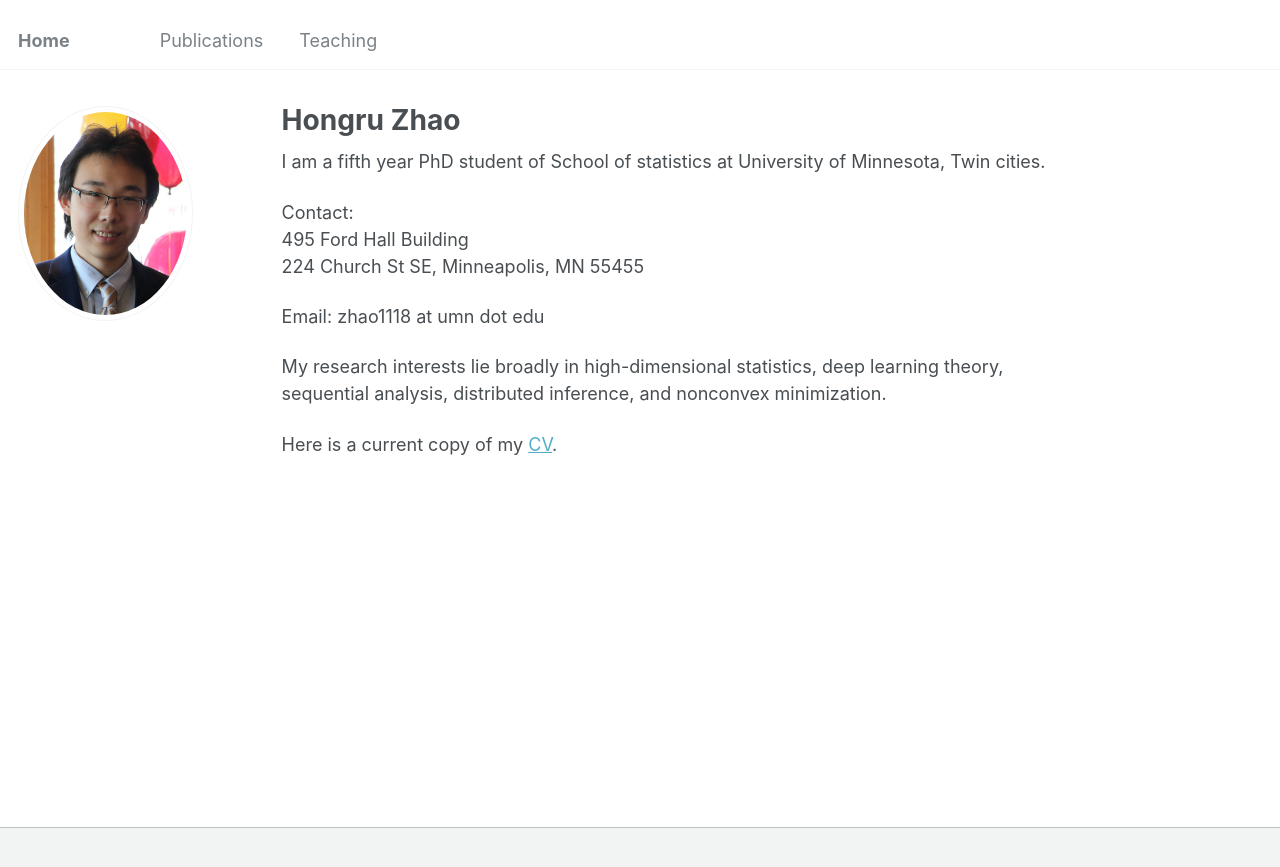
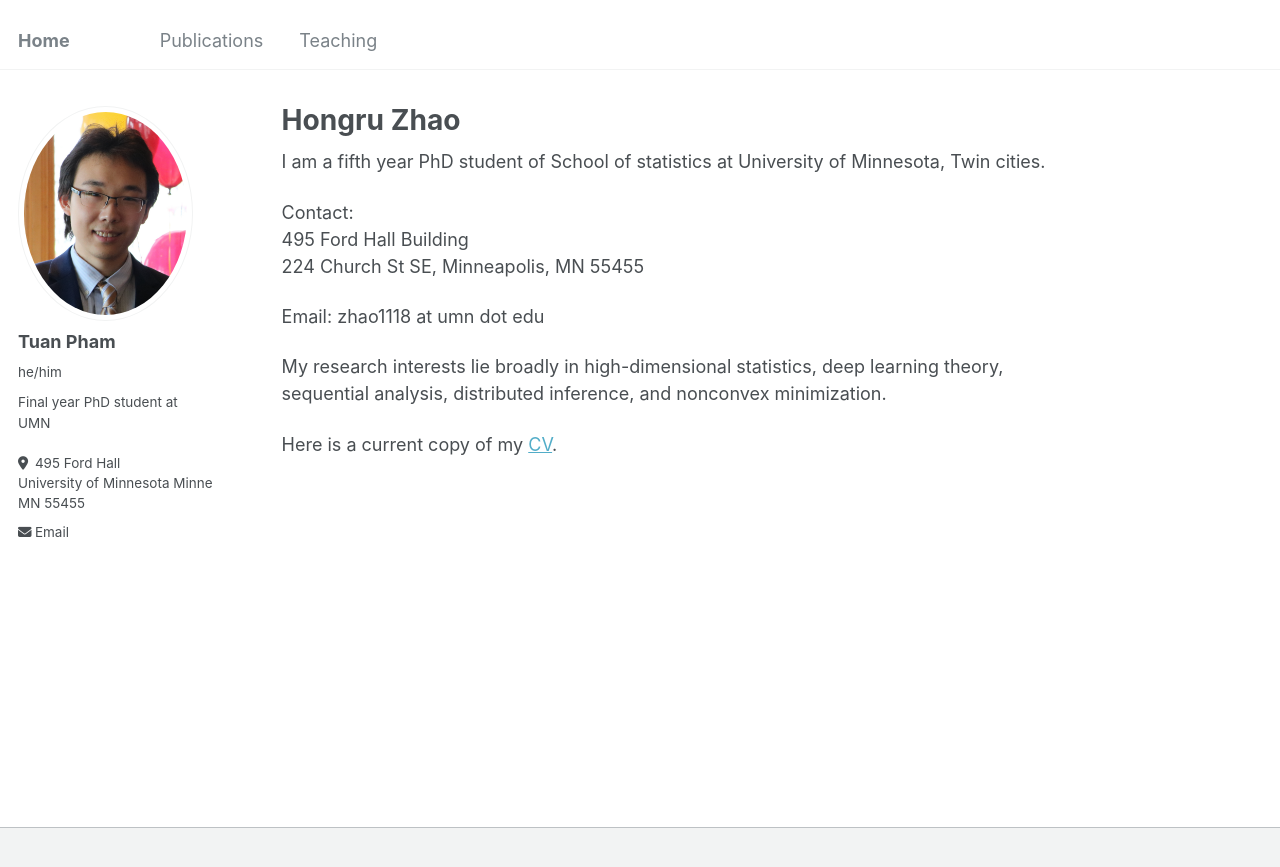
Before and after one commit to Patuan93/Patuan93.github.io, a Jekyll site: the page built from _pages/about.md, in a window 1280 px wide. Shown: the top 867 px of the page. Built offline with Jekyll 4.4.1, drawn with Linux system fonts in a browser that asks for light colours.

Commit message:
Update _config.yml

```diff
--- a/_config.yml
+++ b/_config.yml
@@ -10,11 +10,11 @@
 locale                   : "en-US"
 title                    : "Home"
 title_separator          : #"-"
-name                     : #&name "Tuan Pham"
-description              : #&description "personal description"
-url                      : #https://academicpages.github.io # the base hostname & protocol for your site e.g. "https://mmistakes.github.io"
-baseurl                  : #"" # the subpath of your site, e.g. "/blog"
-repository               : #"academicpages/academicpages.github.io"
+name                     : &name "Tuan Pham"
+description              : &description "personal description"
+url                      : https://academicpages.github.io # the base hostname & protocol for your site e.g. "https://mmistakes.github.io"
+baseurl                  : "" # the subpath of your site, e.g. "/blog"
+repository               : "academicpages/academicpages.github.io"
 
 # Site Author - The following control what appear as part of the author content on the side bar.
 #               If a field is blank the icon and link will not appear, otherwise it will be shown.
@@ -22,13 +22,13 @@ repository               : #"academicpages/academicpages.github.io"
 author:
   # Biographic information
   avatar           : "profile.png"
-  name             : #"Tuan Pham"
-  pronouns         : #he/him"
-  bio              : #"Final year PhD student at UMN"
-  location         : #"495 Ford Hall<br>University of Minnesota Minneapolis<br>MN 55455"
+  name             : "Tuan Pham"
+  pronouns         : "he/him"
+  bio              : "Final year PhD student at UMN"
+  location         : "495 Ford Hall<br>University of Minnesota Minneapolis<br>MN 55455"
   employer         :
   uri              : # URL
-  email            : #"pham0310@umn.edu"
+  email            : "pham0310@umn.edu"
 
   # Academic websites
   arxiv            : # URL - Update with the correct link to your profile
```
